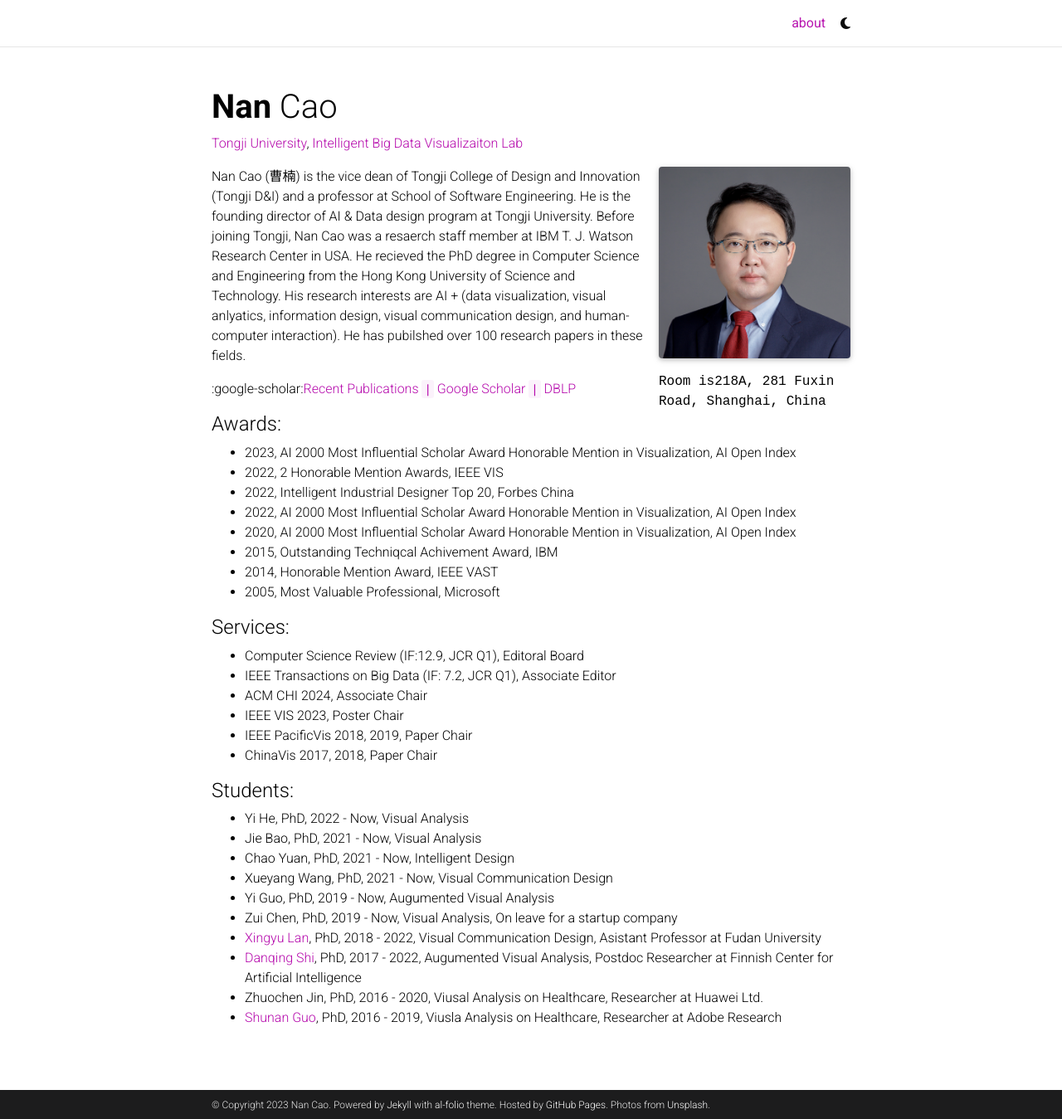
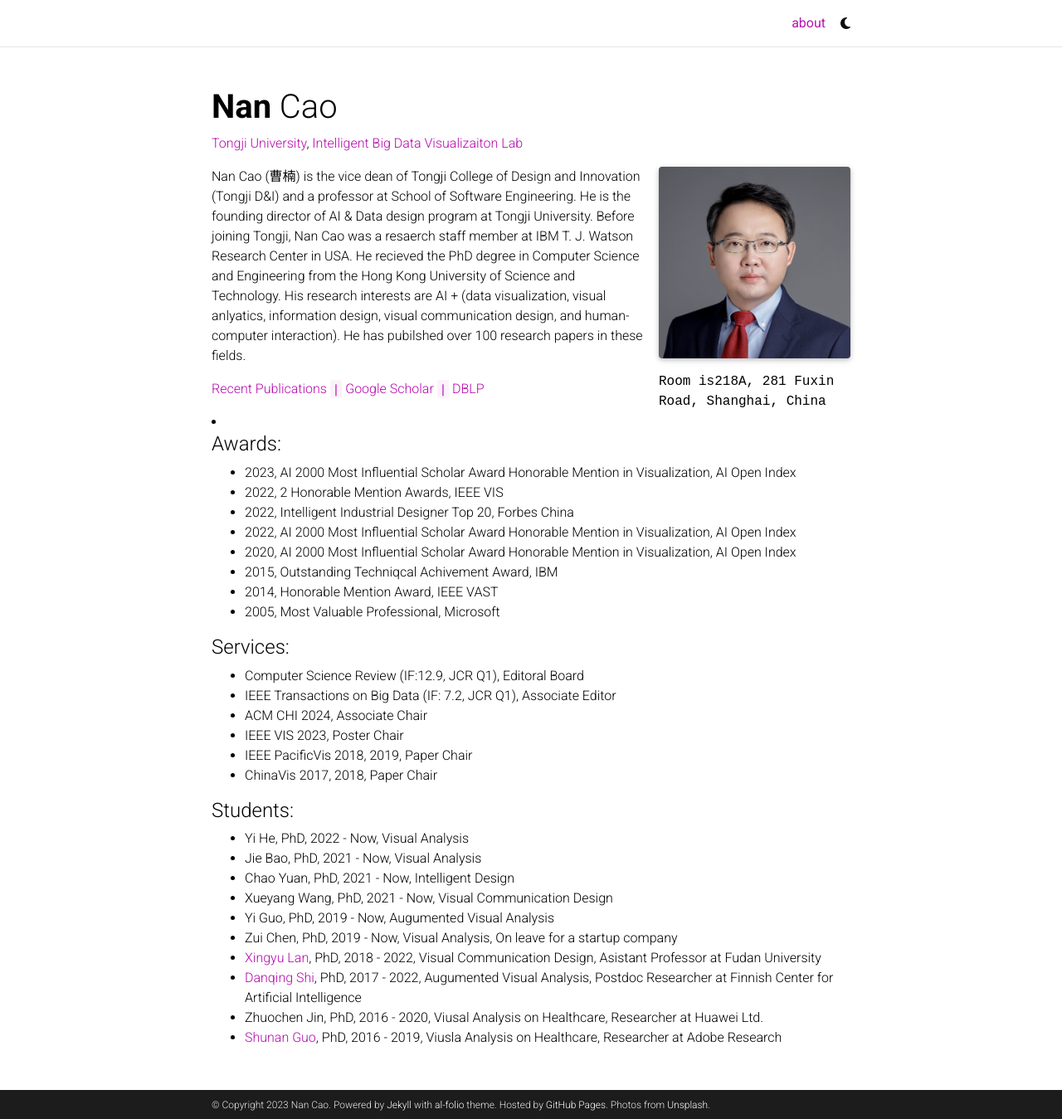
Before and after one commit to nancao/nancao.github.io, a Jekyll site: the page built from _pages/about.md, in a window 1280 px wide and 1349 px high. Shown: the whole window at 83% size. Built offline with Jekyll 4.4.1, drawn with Linux system fonts in a browser that asks for light colours; full-size pictures stand in for the smaller copies a plugin makes; comment, search, counter and statistics services are not loaded; a style sheet for code colours, icons or effects is not loaded.

Commit message:
update profile

```diff
--- a/_pages/about.md
+++ b/_pages/about.md
@@ -18,7 +18,13 @@
 ---
 Nan Cao (曹楠) is the vice dean of Tongji College of Design and Innovation (Tongji D&I) and a professor at  School of Software Engineering. He is the founding director of AI & Data design program at Tongji University. Before joining Tongji, Nan Cao was a resaerch staff member at IBM T. J. Watson Research Center in USA. He recieved the PhD degree in Computer Science and Engineering from the Hong Kong University of Science and Technology. His research interests are AI + (data visualization, visual anlyatics, information design, visual communication design, and human-computer interaction). He has pubilshed over 100 research papers in these fields.
 
-:google-scholar:[Recent Publications](https://idvxlab.com/publication.html) <code>|</code> [Google Scholar](https://scholar.google.com/citations?user=5I0mFcsAAAAJ) <code>|</code> [DBLP](https://dblp.org/pid/66/5146.html)
+[Recent Publications](https://idvxlab.com/publication.html) <code>|</code> [Google Scholar](https://scholar.google.com/citations?user=5I0mFcsAAAAJ) <code>|</code> [DBLP](https://dblp.org/pid/66/5146.html)
+
+<li title="">
+    <a class="button button--circle scholar-button" itemprop="sameAs" href="" target="_blank">
+    <i class="ai ai-google-scholar"></i>
+    </a>
+  </li>
 
 #### Awards:
 - 2023, AI 2000 Most Influential Scholar Award Honorable Mention in Visualization, AI Open Index
```
